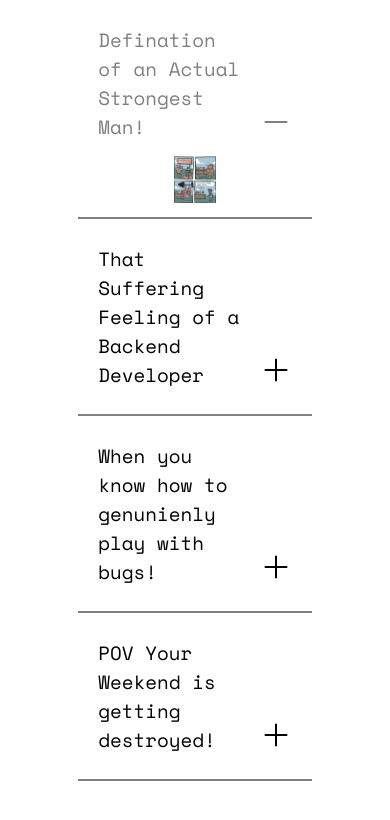
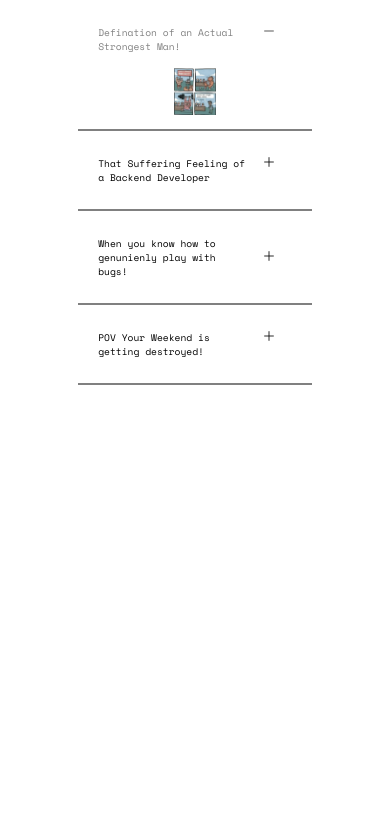
Before and after one commit to Smail9625/cssBayan, a plain HTML site: page cssBayan/index.html in a window 390 px wide. Drawn offline with nearby package versions, Linux system fonts and the light colour scheme.

```diff
--- a/cssBayan/style.css
+++ b/cssBayan/style.css
@@ -105,3 +105,23 @@ h1,h2,h3,h4,h5,h6 {
 .accordion__input:checked ~ .accordion__menu {
     background-image: url("images/icons/minus.svg");
 }
+
+@media (max-width: 768px) {
+    .accordion__title{
+        font-size: 0.7rem;
+    }
+
+    .accordion__menu{
+        background-size: 12px;
+    }
+}
+
+@media (max-width: 400px) {
+    .accordion__title{
+        font-size: 0.6rem;
+    }
+
+    .accordion__menu{
+        background-size: 10px;
+    }
+}
```
